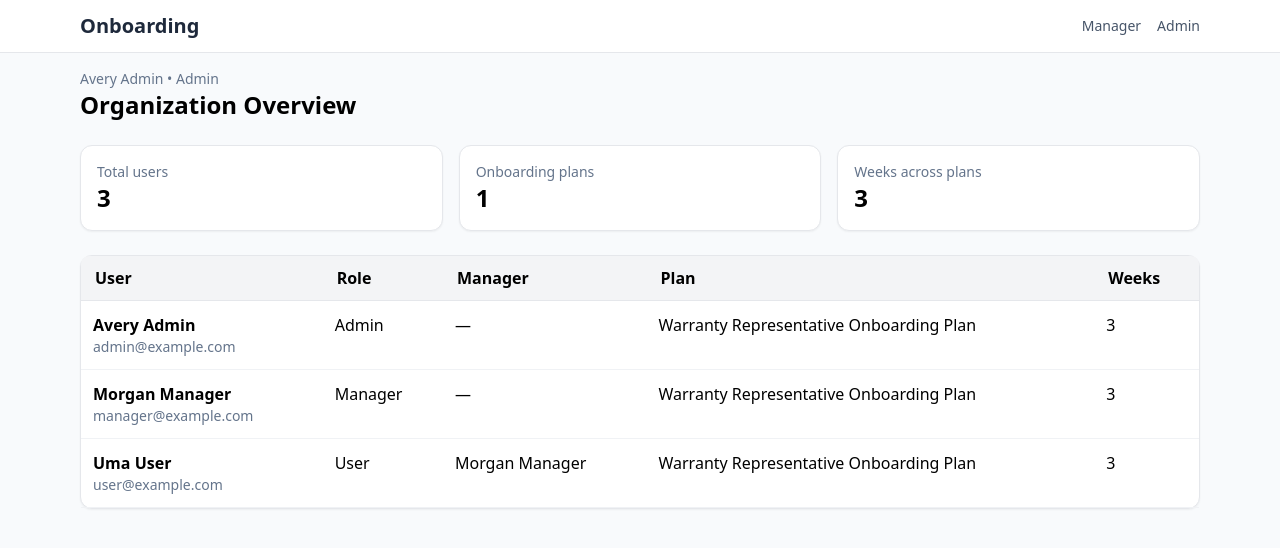
After one commit to srgtsnoop/Onboarding, a Flask app: page /admin/overview in a window 1280 px wide. The commit adds this page. Shown: the top 548 px of the page. Run offline with Flask 3, Linux system fonts and the light colour scheme; some libraries are stand-ins or nearby versions.

Commit message:
Working Version
User, manager, and admin working.

```diff
--- a/app.py
+++ b/app.py
@@ -10,14 +10,12 @@ from dateutil import parser as dtparser
 import time
 
 from flask import Flask, render_template, request, redirect, url_for, abort
-from Onboarding.models import Week, Task, StatusEnum
+from Onboarding.models import Week, Task, StatusEnum, User, RoleEnum, OnboardingPlan
 
 # 1) Single shared db instance
 from Onboarding.extensions import db
 from Onboarding.policy import (
     ensure_week_access,
-    filter_weeks_for_principal,
-    get_current_principal,
 )
 
 
@@ -106,6 +104,99 @@ def parse_due_date(text: str | None) -> date | None:
         raise ValueError(f"Could not parse due date: {s}") from exc
 
 
+# -----------------------------------------------------------------------------
+# Helpers: user resolution and authorization
+# -----------------------------------------------------------------------------
+def current_user() -> User:
+    """Resolve the acting user from a header or query param.
+
+    Falls back to the first user in the database so the UI continues to work in
+    development without explicit context. Raises 404 if no users exist.
+    """
+
+    email = request.headers.get("X-User-Email") or request.args.get("as_user")
+    query = User.query.options(selectinload(User.onboarding_plan))
+
+    if email:
+        user = query.filter_by(email=email).first()
+        if not user:
+            abort(404, description="User not found")
+        return user
+
+    user = query.order_by(User.id.asc()).first()
+    if not user:
+        abort(404, description="No users available")
+    return user
+
+
+def require_role(user: User, allowed_roles: set[str]):
+    if user.role not in allowed_roles:
+        abort(403)
+
+
+def weeks_for_plan(plan_id: int | None):
+    if plan_id is None:
+        return []
+    return (
+        Week.query.filter_by(onboarding_plan_id=plan_id)
+        .options(selectinload(Week.tasks))
+        .order_by(Week.start_date.asc().nullsfirst(), Week.id.asc())
+        .all()
+    )
+
+
+def ensure_week_for_user(week_id: int, user: User) -> Week:
+    week = (
+        Week.query.filter_by(id=week_id, onboarding_plan_id=user.onboarding_plan_id)
+        .options(selectinload(Week.tasks))
+        .first()
+    )
+    if not week:
+        abort(404)
+    return week
+
+
+def ensure_task_for_user(task_id: int, user: User) -> Task:
+    task = Task.query.options(selectinload(Task.week)).get(task_id)
+    if not task or task.week.onboarding_plan_id != user.onboarding_plan_id:
+        abort(404)
+    return task
+
+
+def serialize_week(week: Week):
+    return {
+        "id": week.id,
+        "title": week.title,
+        "start_date": week.start_date.isoformat() if week.start_date else None,
+        "end_date": week.end_date.isoformat() if week.end_date else None,
+        "tasks": [t.id for t in week.tasks],
+    }
+
+
+def serialize_user_with_plan(user: User):
+    plan = user.onboarding_plan
+    return {
+        "id": user.id,
+        "email": user.email,
+        "full_name": user.full_name,
+        "role": user.role,
+        "plan": (
+            None
+            if not plan
+            else {
+                "id": plan.id,
+                "name": plan.name,
+                "weeks": [serialize_week(w) for w in weeks_for_plan(plan.id)],
+            }
+        ),
+    }
+
+
+# -----------------------------------------------------------------------------
+# Context processors
+# -----------------------------------------------------------------------------
+
+
 @app.context_processor
 def inject_build_ts():
     return {"build_ts": int(time.time())}
@@ -121,24 +212,151 @@ def index():
 
 @app.get("/weeks")
 def weeks():
-    principal = get_current_principal()
-    all_weeks = (
-        filter_weeks_for_principal(principal).order_by(Week.start_date.asc()).all()
-    )
-    return render_template("weeks.html", weeks=all_weeks)
+    user = current_user()
+    plan_weeks = weeks_for_plan(user.onboarding_plan_id)
+    return render_template("weeks.html", weeks=plan_weeks, user=user)
 
 
 @app.get("/weeks/<int:week_id>")
 def week_detail(week_id: int):
-    principal = get_current_principal()
-    w = Week.query.get_or_404(week_id)
-    ensure_week_access(principal, w)
+    user = current_user()
+    w = ensure_week_for_user(week_id, user)
     tasks = (
         Task.query.filter_by(week_id=w.id)
         .order_by(Task.sort_order.asc(), Task.id.asc())
         .all()
     )
-    return render_template("week_detail.html", w=w, tasks=tasks)
+    return render_template("week_detail.html", w=w, tasks=tasks, user=user)
+
+
+# -----------------------------------------------------------------------------
+# Role-aware endpoints
+# -----------------------------------------------------------------------------
+@app.get("/api/my-plan")
+def api_my_plan():
+    user = current_user()
+    serialized = serialize_user_with_plan(user)
+    return {
+        "user": {
+            "id": user.id,
+            "email": user.email,
+            "full_name": user.full_name,
+            "role": user.role,
+        },
+        "plan": serialized["plan"],
+    }
+
+
+@app.get("/manager/reports")
+def manager_reports():
+    manager = current_user()
+    require_role(manager, {RoleEnum.MANAGER.value, RoleEnum.ADMIN.value})
+
+    reports = (
+        User.query.filter(User.manager_id == manager.id)
+        .options(
+            selectinload(User.onboarding_plan)
+            .selectinload(OnboardingPlan.weeks)
+            .selectinload(Week.tasks),
+        )
+        .order_by(User.full_name.asc())
+        .all()
+    )
+
+    return render_template(
+        "manager_reports.html",
+        manager=manager,
+        reports=reports,
+    )
+
+
+@app.get("/api/manager/reports")
+def api_manager_reports():
+    manager = current_user()
+    require_role(manager, {RoleEnum.MANAGER.value, RoleEnum.ADMIN.value})
+
+    reports = (
+        User.query.filter(User.manager_id == manager.id)
+        .options(selectinload(User.onboarding_plan).selectinload(OnboardingPlan.weeks))
+        .order_by(User.id.asc())
+        .all()
+    )
+    return {
+        "manager": {
+            "id": manager.id,
+            "email": manager.email,
+            "full_name": manager.full_name,
+        },
+        "direct_reports": [serialize_user_with_plan(u) for u in reports],
+    }
+
+
+@app.get("/admin/overview")
+def admin_overview():
+    admin = current_user()
+    require_role(admin, {RoleEnum.ADMIN.value})
+
+    users = (
+        User.query.options(
+            selectinload(User.onboarding_plan).selectinload(OnboardingPlan.weeks),
+            selectinload(User.manager),
+        )
+        .order_by(User.full_name.asc())
+        .all()
+    )
+
+    plans = (
+        OnboardingPlan.query.options(selectinload(OnboardingPlan.weeks))
+        .order_by(OnboardingPlan.name.asc())
+        .all()
+    )
+
+    return render_template(
+        "admin_overview.html",
+        admin=admin,
+        users=users,
+        plans=plans,
+    )
+
+
+@app.get("/api/admin/overview")
+def api_admin_overview():
+    admin = current_user()
+    require_role(admin, {RoleEnum.ADMIN.value})
+
+    users = (
+        User.query.options(
+            selectinload(User.onboarding_plan).selectinload(OnboardingPlan.weeks),
+            selectinload(User.manager),
+        )
+        .order_by(User.id.asc())
+        .all()
+    )
+
+    plans = (
+        OnboardingPlan.query.options(selectinload(OnboardingPlan.weeks))
+        .order_by(OnboardingPlan.id.asc())
+        .all()
+    )
+
+    return {
+        "admin": {
+            "id": admin.id,
+            "email": admin.email,
+            "full_name": admin.full_name,
+        },
+        "users": [
+            serialize_user_with_plan(u) | {"manager_id": u.manager_id} for u in users
+        ],
+        "plans": [
+            {
+                "id": p.id,
+                "name": p.name,
+                "week_ids": [w.id for w in p.weeks],
+            }
+            for p in plans
+        ],
+    }
 
 
 # -----------------------------------------------------------------------------
@@ -146,9 +364,9 @@ def week_detail(week_id: int):
 # -----------------------------------------------------------------------------
 @app.post("/weeks/<int:week_id>/tasks")
 def add_task(week_id: int):
-    principal = get_current_principal()
-    w = Week.query.get_or_404(week_id)
-    ensure_week_access(principal, w)
+    user = current_user()
+    w = ensure_week_for_user(week_id, user)
+    ensure_week_access(w)
     title = request.form.get("goal", "").strip()
     topic = request.form.get("topic", "").strip()
     notes = request.form.get("notes", "").strip()
@@ -176,7 +394,7 @@ def add_task(week_id: int):
 
     db.session.add(t)
     db.session.commit()
-    return redirect(url_for("week_detail", week_id=w.id))
+    return redirect(url_for("week_detail", week_id=w.id, as_user=user.email))
 
 
 # -----------------------------------------------------------------------------
@@ -185,31 +403,31 @@ def add_task(week_id: int):
 # -----------------------------------------------------------------------------
 @app.get("/tasks/<int:task_id>/notes/edit", endpoint="edit_notes_form")
 def edit_notes_form(task_id):
-    principal = get_current_principal()
-    t = Task.query.get_or_404(task_id)
-    ensure_week_access(principal, t.week)
+    user = current_user()
+    t = ensure_task_for_user(task_id, user)
+    ensure_week_access(t.week)
     return render_template("_task_notes_form.html", t=t)
 
 
 @app.post("/tasks/<int:task_id>/notes", endpoint="update_notes")
 def update_notes(task_id):
-    principal = get_current_principal()
-    t = Task.query.get_or_404(task_id)
-    ensure_week_access(principal, t.week)
+    user = current_user()
+    t = ensure_task_for_user(task_id, user)
+    ensure_week_access(t.week)
     raw_notes = request.form.get("notes") or ""
     t.notes = raw_notes.strip()  # 👈 trims leading/trailing whitespace
     db.session.commit()
 
     if request.headers.get("HX-Request"):
         return render_template("_task_notes_display.html", t=t)
-    return redirect(url_for("week_detail", week_id=t.week_id))
+    return redirect(url_for("week_detail", week_id=t.week_id, as_user=user.email))
 
 
 @app.get("/tasks/<int:task_id>/notes/cancel", endpoint="cancel_notes_edit")
 def cancel_notes_edit(task_id):
-    principal = get_current_principal()
-    t = Task.query.get_or_404(task_id)
-    ensure_week_access(principal, t.week)
+    user = current_user()
+    t = ensure_task_for_user(task_id, user)
+    ensure_week_access(t.week)
     return render_template("_task_notes_display.html", t=t)
 
 
@@ -233,31 +451,33 @@ def _parse_due_date(s: str):
 # ---------- Due date inline edit (HTMX) ----------
 @app.get("/tasks/<int:task_id>/due-date/form", endpoint="edit_date_form")
 def edit_date_form(task_id: int):
-    principal = get_current_principal()
-    t = Task.query.get_or_404(task_id)
-    ensure_week_access(principal, t.week)
+    user = current_user()
+    t = ensure_task_for_user(task_id, user)
+    ensure_week_access(t.week)
     return render_template("_task_date_form.html", t=t)
 
 
 @app.get("/tasks/<int:task_id>/due-date/display", endpoint="date_display")
 def date_display(task_id: int):
-    principal = get_current_principal()
-    t = Task.query.get_or_404(task_id)
-    ensure_week_access(principal, t.week)
+    user = current_user()
+    t = ensure_task_for_user(task_id, user)
+    ensure_week_access(t.week)
     return render_template("_task_date_display.html", t=t)
 
 
 @app.post("/tasks/<int:task_id>/due-date", endpoint="update_due_date")
 def update_due_date(task_id: int):
-    principal = get_current_principal()
-    t = Task.query.get_or_404(task_id)
-    ensure_week_access(principal, t.week)
+    user = current_user()
+    t = ensure_task_for_user(task_id, user)
+    ensure_week_access(t.week)
 
     # Clear?
     if request.form.get("clear") == "1":
         t.due_date = None
         db.session.commit()
-        return render_template("_task_date_display.html", t=t)
+        if request.headers.get("HX-Request"):
+            return render_template("_task_date_display.html", t=t)
+        return redirect(url_for("week_detail", week_id=t.week_id, as_user=user.email))
 
     # Try both inputs (native date + freeform text)
     raw = (
@@ -284,25 +504,25 @@ def update_due_date(task_id: int):
 # -----------------------------------------------------------------------------
 @app.get("/tasks/<int:task_id>/status/edit", endpoint="edit_status_form")
 def edit_status_form(task_id: int):
-    principal = get_current_principal()
-    t = Task.query.get_or_404(task_id)
-    ensure_week_access(principal, t.week)
+    user = current_user()
+    t = ensure_task_for_user(task_id, user)
+    ensure_week_access(t.week)
     return render_template("_task_status_form.html", t=t)
 
 
 @app.get("/tasks/<int:task_id>/status/view", endpoint="view_status")
 def view_status(task_id: int):
-    principal = get_current_principal()
-    t = Task.query.get_or_404(task_id)
-    ensure_week_access(principal, t.week)
+    user = current_user()
+    t = ensure_task_for_user(task_id, user)
+    ensure_week_access(t.week)
     return render_template("_task_status_display.html", t=t)
 
 
 @app.post("/tasks/<int:task_id>/status", endpoint="update_status")
 def update_status(task_id: int):
-    principal = get_current_principal()
-    t = Task.query.get_or_404(task_id)
-    ensure_week_access(principal, t.week)
+    user = current_user()
+    t = ensure_task_for_user(task_id, user)
+    ensure_week_access(t.week)
 
     # Get the label from the form and normalize it
     label = (request.form.get("status") or "").strip()
@@ -318,7 +538,7 @@ def update_status(task_id: int):
                 400,
             )
         # Non-HTMX fallback – just redirect (optional: flash a message)
-        return redirect(url_for("week_detail", week_id=t.week_id))
+        return redirect(url_for("week_detail", week_id=t.week_id, as_user=user.email))
 
     # Convert string to enum by value and save
     t.status = StatusEnum(label)
@@ -329,12 +549,13 @@ def update_status(task_id: int):
         return render_template("_task_status_display.html", t=t)
 
     # Non-HTMX fallback: go back to the week page
-    return redirect(url_for("week_detail", week_id=t.week_id))
+    return redirect(url_for("week_detail", week_id=t.week_id, as_user=user.email))
 
 
 @app.get("/tasks/<int:task_id>/status/cancel")
 def cancel_status_edit(task_id):
-    t = Task.query.get_or_404(task_id)
+    user = current_user()
+    t = ensure_task_for_user(task_id, user)
     # Just go back to the normal display view for this cell
     return render_template("_task_status_display.html", t=t)
 
--- a/seed.py
+++ b/seed.py
@@ -30,7 +30,7 @@ with app.app_context():
     print("Tables at seed:", inspect(db.engine).get_table_names())
 
     # ---- Onboarding plan ----
-    plan = OnboardingPlan(name="Engineering Onboarding Plan")
+    plan = OnboardingPlan(name="Warranty Representative Onboarding Plan")
     db.session.add(plan)
     db.session.flush()
 
--- /dev/null
+++ b/templates/admin_overview.html
@@ -0,0 +1,52 @@
+{% extends "base.html" %}
+{% block content %}
+<div class="flex items-center justify-between mb-6">
+  <div>
+    <p class="text-sm text-slate-500">{{ admin.full_name }} • Admin</p>
+    <h1 class="text-2xl font-bold">Organization Overview</h1>
+  </div>
+</div>
+
+<div class="grid md:grid-cols-3 gap-4 mb-6">
+  <div class="bg-white border rounded-xl p-4 shadow-sm">
+    <p class="text-sm text-slate-500">Total users</p>
+    <p class="text-2xl font-semibold">{{ users|length }}</p>
+  </div>
+  <div class="bg-white border rounded-xl p-4 shadow-sm">
+    <p class="text-sm text-slate-500">Onboarding plans</p>
+    <p class="text-2xl font-semibold">{{ plans|length }}</p>
+  </div>
+  <div class="bg-white border rounded-xl p-4 shadow-sm">
+    <p class="text-sm text-slate-500">Weeks across plans</p>
+    <p class="text-2xl font-semibold">{{ plans|map(attribute='weeks')|map('length')|sum }}</p>
+  </div>
+</div>
+
+<div class="bg-white border rounded-xl shadow-sm">
+  <table class="table">
+    <thead>
+      <tr>
+        <th>User</th>
+        <th>Role</th>
+        <th>Manager</th>
+        <th>Plan</th>
+        <th>Weeks</th>
+      </tr>
+    </thead>
+    <tbody>
+      {% for user in users %}
+        <tr>
+          <td>
+            <div class="font-semibold">{{ user.full_name }}</div>
+            <div class="text-sm text-slate-500">{{ user.email }}</div>
+          </td>
+          <td class="align-top">{{ user.role|capitalize }}</td>
+          <td class="align-top">{{ user.manager.full_name if user.manager else '—' }}</td>
+          <td class="align-top">{{ user.onboarding_plan.name if user.onboarding_plan else '—' }}</td>
+          <td class="align-top">{{ user.onboarding_plan.weeks|length if user.onboarding_plan else 0 }}</td>
+        </tr>
+      {% endfor %}
+    </tbody>
+  </table>
+</div>
+{% endblock %}
--- a/templates/base.html
+++ b/templates/base.html
@@ -17,6 +17,10 @@
   <nav class="bg-white border-b sticky top-0 z-10">
     <div class="max-w-6xl mx-auto px-4 py-3 flex items-center gap-4">
       <a href="/weeks" class="text-xl font-semibold text-slate-800">Onboarding</a>
+            <div class="ml-auto flex items-center gap-4 text-sm text-slate-600">
+        <a href="/manager/reports" class="hover:text-slate-900">Manager</a>
+        <a href="/admin/overview" class="hover:text-slate-900">Admin</a>
+      </div>
     </div>
   </nav>
 
```
Also changed, not shown: templates/manager_reports.html (added, +55 -0 lines), templates/weeks.html (+21 -2 lines), test_roles.py (added, +140 -0 lines), db.sqlite3.
